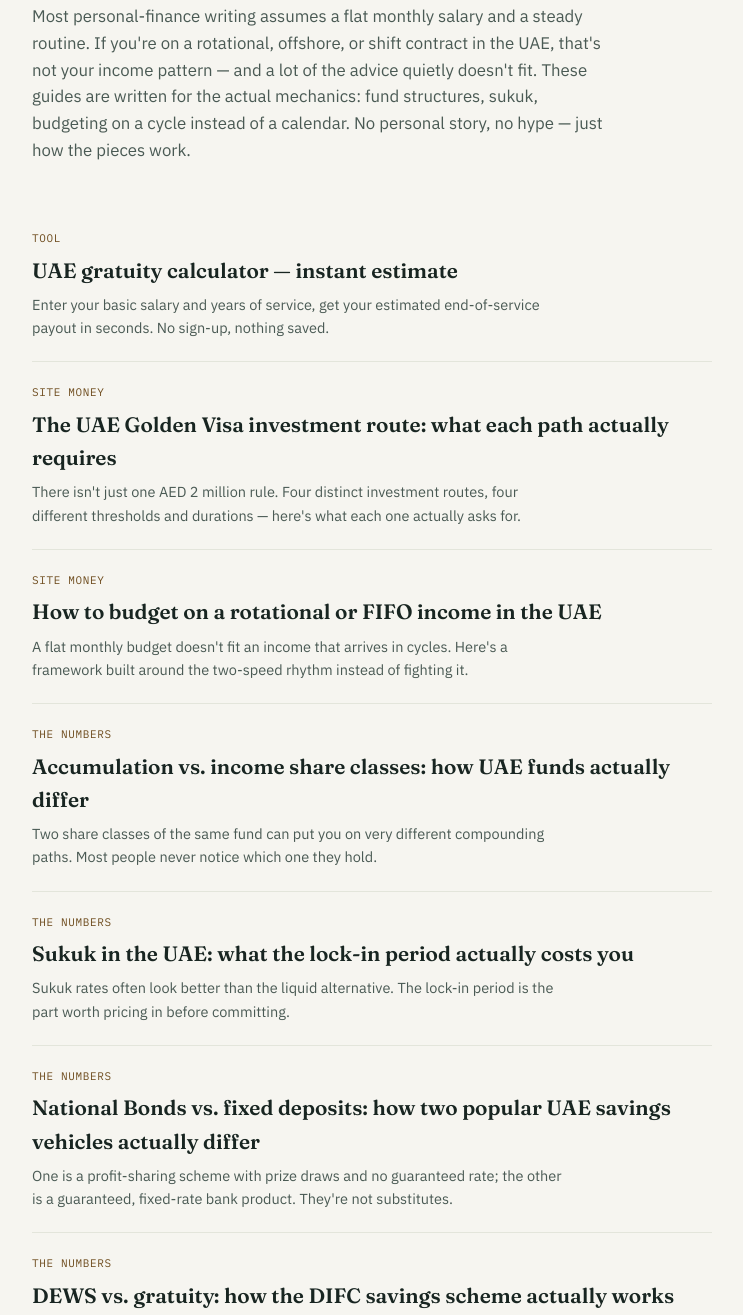
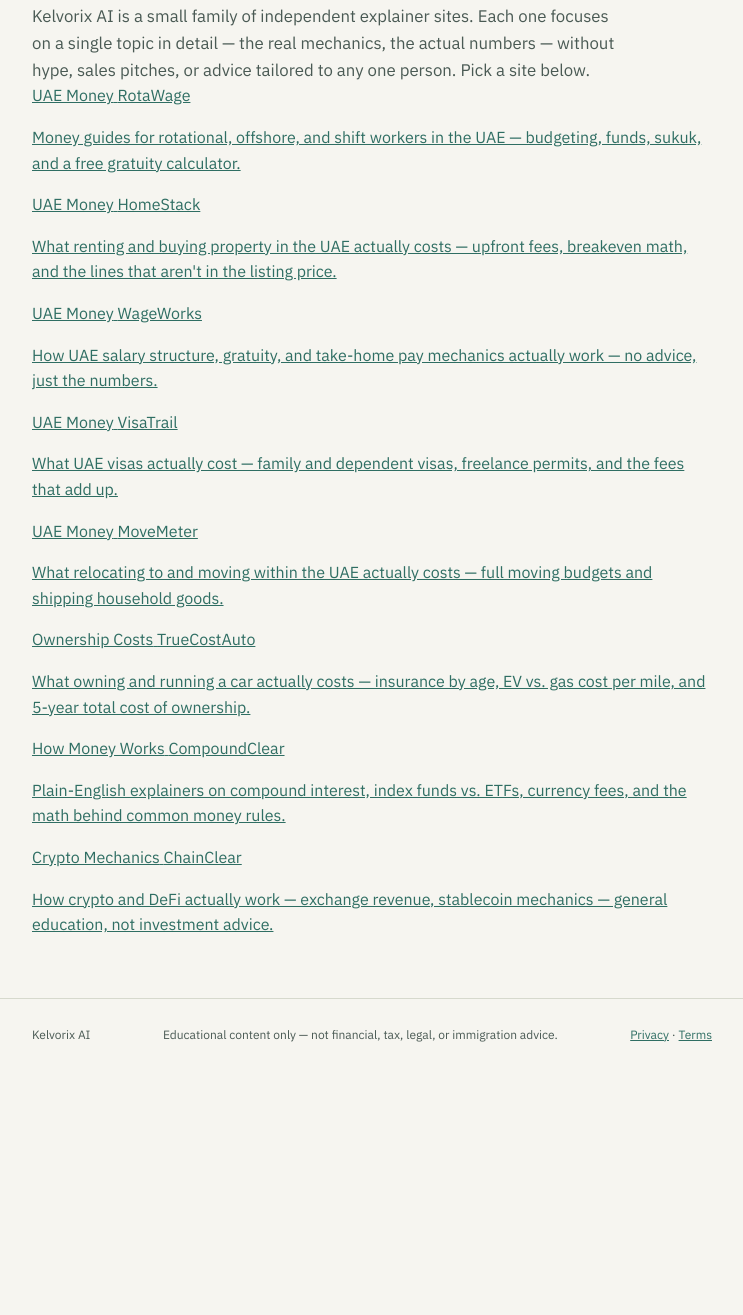
Before and after one commit to kelvorixai/kelvorixai.github.io, a plain HTML site: page index.html in a window 1280 px wide. Shown: the part 244-1559 px from the top of the page, without its empty margins (268-1011 px from the left). After the commit the page ends 1314 px from the top, so only its background shows below. Drawn offline with Linux system fonts and the light colour scheme.

Commit message:
Update index.html

```diff
--- a/index.html
+++ b/index.html
@@ -4,11 +4,11 @@
 <script async src="https://pagead2.googlesyndication.com/pagead/js/adsbygoogle.js?client=ca-pub-6051499531677717" crossorigin="anonymous"></script>
 <meta charset="utf-8">
 <meta name="viewport" content="width=device-width, initial-scale=1">
-<title>RotaWage — money guides for rotational and shift workers in the UAE</title>
-<meta name="description" content="Plain-English guides on budgeting, funds, and sukuk for people working rotational or shift contracts in the UAE — no hype, no personal story, just the mechanics.">
+<title>Kelvorix AI — plain-English guides to money, costs, and how things actually work</title>
+<meta name="description" content="Kelvorix AI publishes a small family of independent, data-driven explainer sites — UAE money and living costs, car ownership, crypto mechanics, and more. No hype, no personalized advice.">
 <link rel="canonical" href="https://kelvorixai.github.io/">
-<meta property="og:title" content="RotaWage — money guides for rotational and shift workers in the UAE">
-<meta property="og:description" content="Plain-English guides on budgeting, funds, and sukuk for people working rotational or shift contracts in the UAE.">
+<meta property="og:title" content="Kelvorix AI — plain-English guides to money, costs, and how things actually work">
+<meta property="og:description" content="A small family of independent, data-driven explainer sites. No hype, no personalized advice.">
 <meta property="og:type" content="website">
 <link rel="preconnect" href="https://fonts.googleapis.com">
 <link rel="preconnect" href="https://fonts.gstatic.com" crossorigin>
@@ -19,10 +19,8 @@
 
 <header class="site">
   <div class="wrap">
-    <a class="brand" href="/">RotaWage</a>
+    <a class="brand" href="/">Kelvorix AI</a>
     <nav class="site">
-      <a href="/">Guides</a>
-      <a href="/tools/">Tools</a>
       <a href="/about.html">About</a>
     </nav>
   </div>
@@ -30,68 +28,67 @@
 
 <main class="wrap">
   <div class="hero">
-    <h1>Money guides for people whose income doesn't run on a normal calendar</h1>
-    <p>Most personal-finance writing assumes a flat monthly salary and a steady routine. If you're on a rotational, offshore, or shift contract in the UAE, that's not your income pattern — and a lot of the advice quietly doesn't fit. These guides are written for the actual mechanics: fund structures, sukuk, budgeting on a cycle instead of a calendar. No personal story, no hype — just how the pieces work.</p>
+    <h1>Plain-English guides to money, costs, and how things actually work</h1>
+    <p>Kelvorix AI is a small family of independent explainer sites. Each one focuses on a single topic in detail — the real mechanics, the actual numbers — without hype, sales pitches, or advice tailored to any one person. Pick a site below.</p>
   </div>
 
-  <div class="post-list">
+  <div class="site-grid">
 
-    <div class="post-card">
-      <span class="tag">Tool</span>
-      <a class="title" href="/tools/gratuity-calculator.html">UAE gratuity calculator — instant estimate</a>
-      <p>Enter your basic salary and years of service, get your estimated end-of-service payout in seconds. No sign-up, nothing saved.</p>
-    </div>
+    <a class="site-card" href="/rotawage/">
+      <span class="tag">UAE Money</span>
+      <span class="name">RotaWage</span>
+      <p class="desc">Money guides for rotational, offshore, and shift workers in the UAE — budgeting, funds, sukuk, and a free gratuity calculator.</p>
+    </a>
 
-    <div class="post-card">
-      <span class="tag">Site Money</span>
-      <a class="title" href="/articles/golden-visa-investment-route-uae.html">The UAE Golden Visa investment route: what each path actually requires</a>
-      <p>There isn't just one AED 2 million rule. Four distinct investment routes, four different thresholds and durations — here's what each one actually asks for.</p>
-    </div>
+    <a class="site-card" href="/homestack/">
+      <span class="tag">UAE Money</span>
+      <span class="name">HomeStack</span>
+      <p class="desc">What renting and buying property in the UAE actually costs — upfront fees, breakeven math, and the lines that aren't in the listing price.</p>
+    </a>
 
-    <div class="post-card">
-      <span class="tag">Site Money</span>
-      <a class="title" href="/articles/budgeting-rotational-income-uae.html">How to budget on a rotational or FIFO income in the UAE</a>
-      <p>A flat monthly budget doesn't fit an income that arrives in cycles. Here's a framework built around the two-speed rhythm instead of fighting it.</p>
-    </div>
+    <a class="site-card" href="/wageworks/">
+      <span class="tag">UAE Money</span>
+      <span class="name">WageWorks</span>
+      <p class="desc">How UAE salary structure, gratuity, and take-home pay mechanics actually work — no advice, just the numbers.</p>
+    </a>
 
-    <div class="post-card">
-      <span class="tag">The Numbers</span>
-      <a class="title" href="/articles/accumulation-vs-income-funds-uae.html">Accumulation vs. income share classes: how UAE funds actually differ</a>
-      <p>Two share classes of the same fund can put you on very different compounding paths. Most people never notice which one they hold.</p>
-    </div>
+    <a class="site-card" href="/visatrail/">
+      <span class="tag">UAE Money</span>
+      <span class="name">VisaTrail</span>
+      <p class="desc">What UAE visas actually cost — family and dependent visas, freelance permits, and the fees that add up.</p>
+    </a>
 
-    <div class="post-card">
-      <span class="tag">The Numbers</span>
-      <a class="title" href="/articles/sukuk-uae-explained.html">Sukuk in the UAE: what the lock-in period actually costs you</a>
-      <p>Sukuk rates often look better than the liquid alternative. The lock-in period is the part worth pricing in before committing.</p>
-    </div>
+    <a class="site-card" href="/movemeter/">
+      <span class="tag">UAE Money</span>
+      <span class="name">MoveMeter</span>
+      <p class="desc">What relocating to and moving within the UAE actually costs — full moving budgets and shipping household goods.</p>
+    </a>
 
-    <div class="post-card">
-      <span class="tag">The Numbers</span>
-      <a class="title" href="/articles/national-bonds-vs-fixed-deposits-uae.html">National Bonds vs. fixed deposits: how two popular UAE savings vehicles actually differ</a>
-      <p>One is a profit-sharing scheme with prize draws and no guaranteed rate; the other is a guaranteed, fixed-rate bank product. They're not substitutes.</p>
-    </div>
+    <a class="site-card" href="/truecostauto/">
+      <span class="tag">Ownership Costs</span>
+      <span class="name">TrueCostAuto</span>
+      <p class="desc">What owning and running a car actually costs — insurance by age, EV vs. gas cost per mile, and 5-year total cost of ownership.</p>
+    </a>
 
-    <div class="post-card">
-      <span class="tag">The Numbers</span>
-      <a class="title" href="/articles/dews-vs-gratuity-uae.html">DEWS vs. gratuity: how the DIFC savings scheme actually works</a>
-      <p>DIFC employers don't use the standard gratuity formula. Here's the defined-contribution system that replaced it, and how it can pay out more or less.</p>
-    </div>
+    <a class="site-card" href="/compound-clear/">
+      <span class="tag">How Money Works</span>
+      <span class="name">CompoundClear</span>
+      <p class="desc">Plain-English explainers on compound interest, index funds vs. ETFs, currency fees, and the math behind common money rules.</p>
+    </a>
 
-    <div class="post-card">
-      <span class="tag">Site Money</span>
-      <a class="title" href="/articles/emergency-fund-rotational-income.html">How big should your emergency fund be on a rotational income?</a>
-      <p>"Three to six months" is built for a flat paycheck. Here's how to size one properly when your income arrives in cycles.</p>
-    </div>
+    <a class="site-card" href="/chainclear/">
+      <span class="tag">Crypto Mechanics</span>
+      <span class="name">ChainClear</span>
+      <p class="desc">How crypto and DeFi actually work — exchange revenue, stablecoin mechanics — general education, not investment advice.</p>
+    </a>
 
   </div>
 </main>
 
 <footer class="site">
   <div class="wrap">
-    <span>RotaWage</span>
-    <span>Also from Kelvorix AI: <a href="https://kelvorixai.github.io/truecostauto/">TrueCostAuto</a> · <a href="https://kelvorixai.github.io/compound-clear/">CompoundClear</a></span>
-    <span>Educational content only — not financial, tax, or legal advice.</span>
+    <span>Kelvorix AI</span>
+    <span>Educational content only — not financial, tax, legal, or immigration advice.</span>
     <span><a href="/privacy.html">Privacy</a> · <a href="/terms.html">Terms</a></span>
   </div>
 </footer>
```
